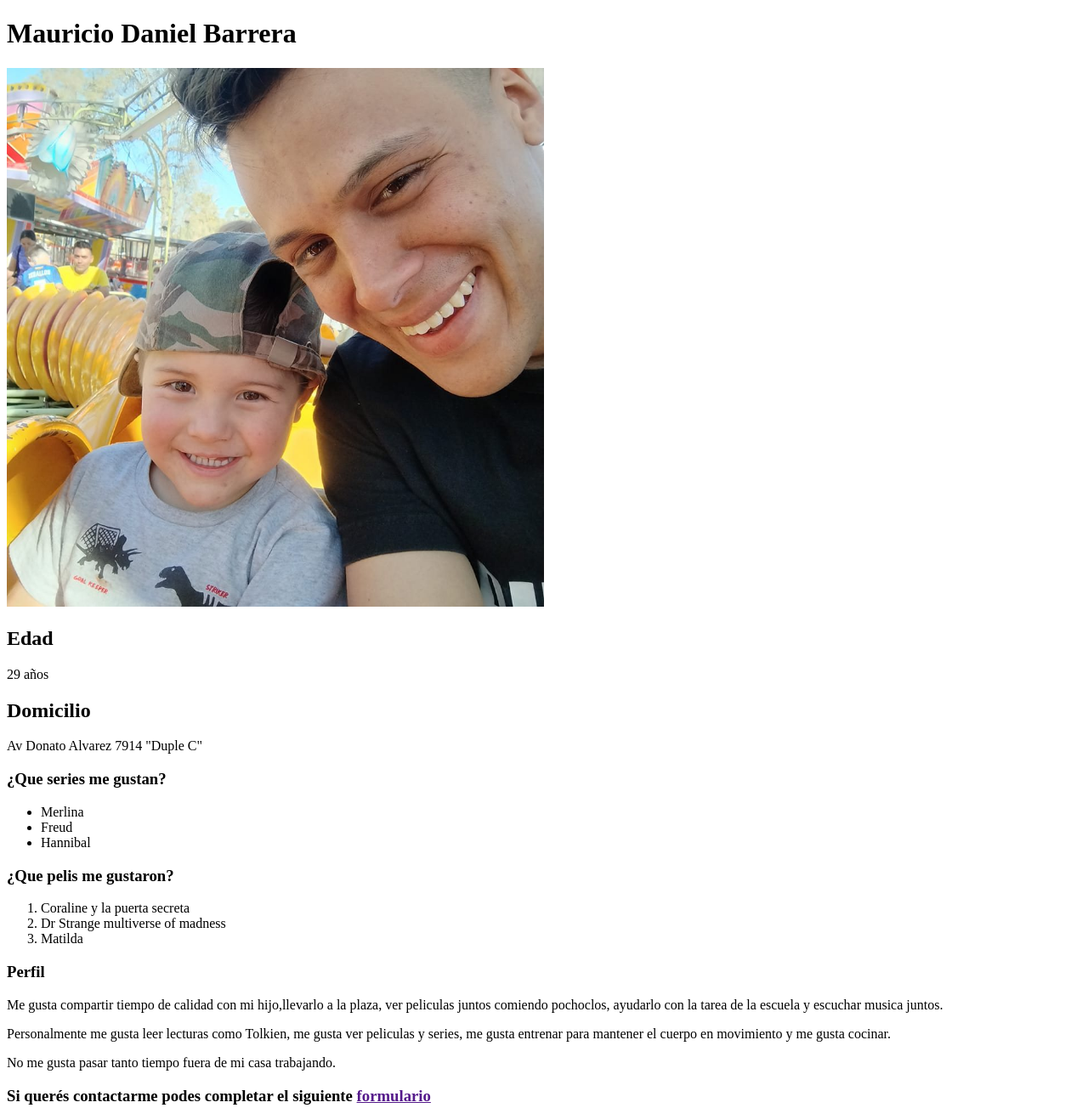
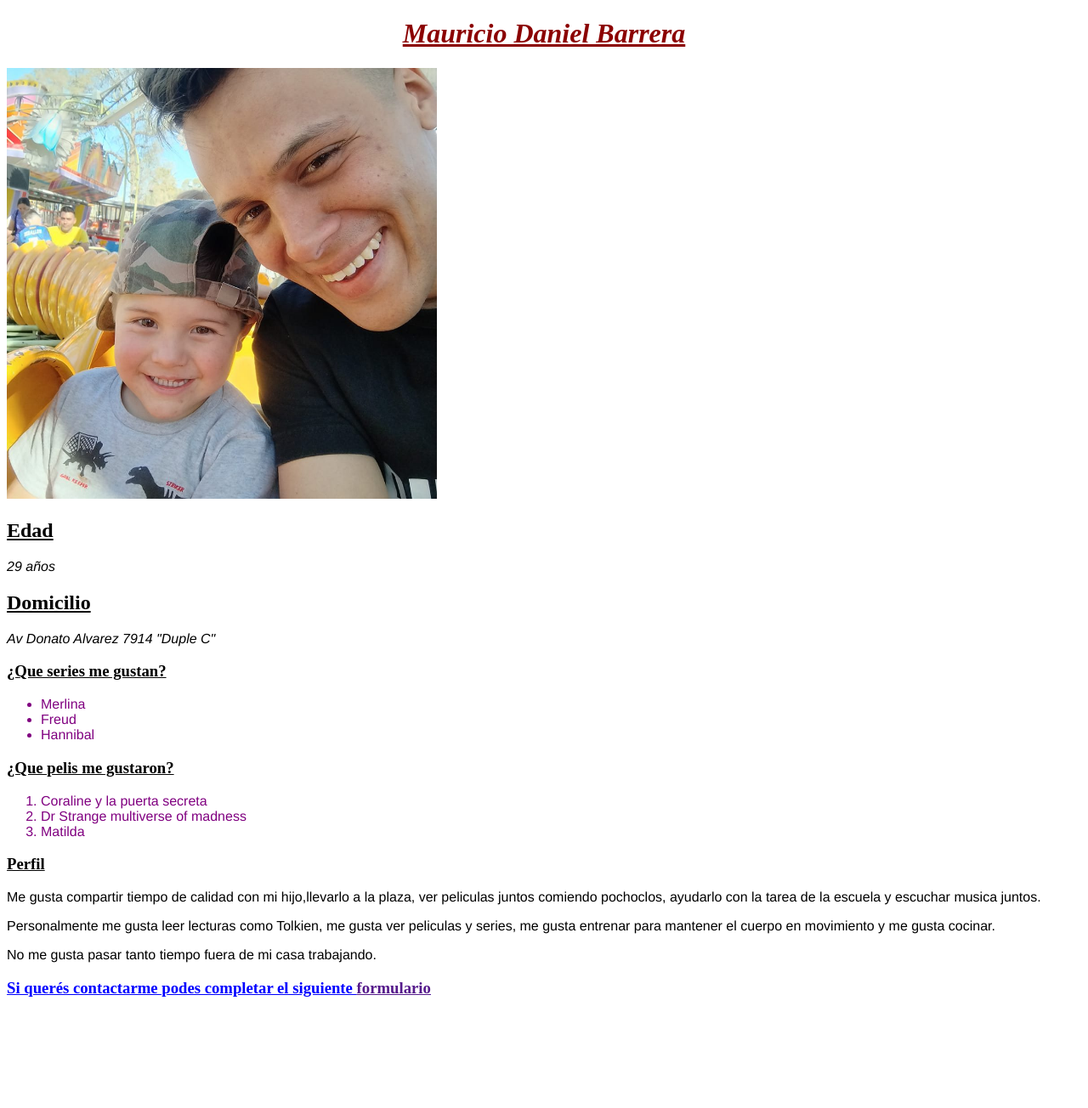
Before and after one commit to Mauri773/mauricio_repositorio, a plain HTML site: page m1u3/CV/Curriculum vitae.html in a window 1280 px wide. Shown: the whole page at 85% size. After the commit the page ends 1192 px from the top, so only its background shows below. Drawn offline with Linux system fonts and the light colour scheme.

Commit message:
hoja css cv

```diff
--- /dev/null
+++ b/m1u3/CV/Curriculum vitae.css
@@ -0,0 +1,32 @@
+h1 {
+  color: darkred;
+  text-align: center;
+  text-decoration: underline;
+  font-style: italic;
+}
+h2 {
+  text-decoration: underline;
+}
+h3 {
+  text-decoration: underline;
+}
+.destacado {
+  color: blue;
+  text-decoration: underline;
+}
+ul {
+  color: purple;
+  font-family: "Franklin Gothic Medium", "Arial Narrow", Arial, sans-serif;
+}
+ol {
+  color: purple;
+  font-family: "Franklin Gothic Medium", "Arial Narrow", Arial, sans-serif;
+}
+
+.parrafodestacado {
+  font-style: italic;
+}
+
+p {
+  font-family: "Franklin Gothic Medium", "Arial Narrow", Arial, sans-serif;
+}
--- a/m1u3/CV/Curriculum vitae.html
+++ b/m1u3/CV/Curriculum vitae.html
@@ -4,14 +4,15 @@
     <meta charset="UTF-8" />
     <meta name="viewport" content="width=device-width, initial-scale=1.0" />
     <title>CV</title>
+    <link rel="stylesheet" href="Curriculum vitae.css" />
   </head>
   <body>
     <h1>Mauricio Daniel Barrera</h1>
-    <img src="mauricio.jpg" alt="" width="50%" height="50%" />
+    <img src="mauricio.jpg" alt="" width="40%" height="40%" />
     <h2>Edad</h2>
-    <p>29 años</p>
+    <p class="parrafodestacado">29 años</p>
     <h2>Domicilio</h2>
-    <p>Av Donato Alvarez 7914 "Duple C"</p>
+    <p class="parrafodestacado">Av Donato Alvarez 7914 "Duple C"</p>
     <h3>¿Que series me gustan?</h3>
     <ul>
       <li>Merlina</li>
@@ -36,7 +37,7 @@
       gusta cocinar.
     </p>
     <p>No me gusta pasar tanto tiempo fuera de mi casa trabajando.</p>
-    <h3>
+    <h3 class="destacado">
       Si querés contactarme podes completar el siguiente
       <a href="">formulario</a>
     </h3>
```
